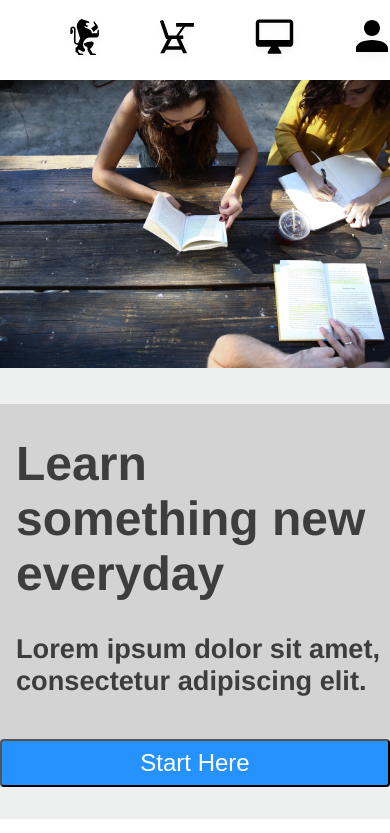
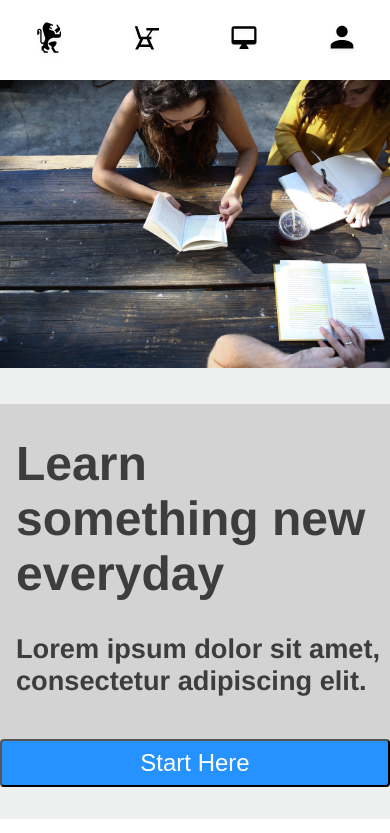
Before and after one commit to MortyChris/Colmar_Academy, a plain HTML site: page index.html in a window 390 px wide. Shown: the top 833 px of the page. Drawn offline with Linux system fonts and the light colour scheme.

Commit message:
final desktop and mobile with final touch ups part1

```diff
--- a/index.html
+++ b/index.html
@@ -23,12 +23,10 @@
           <li><a href="#" class="button">Sign in</a></li>
         </ul>
         <nav class ="mobile">
-        <ul>
-          <li><a href="#"><img src="./resources/images/ic-logo.svg" ></a></li>
-          <li><a href="#"><img src="./resources/images/ic-on-campus.svg" ></a></li>
-          <li><a href="#"><img src="./resources/images/ic-online.svg" ></a></li>
-          <li><a href="#"><img src="./resources/images/ic-login.svg" ></a></li>
-        </ul>
+          <a href="#"><img src="./resources/images/ic-logo.svg" ></a>
+          <a href="#"><img src="./resources/images/ic-on-campus.svg" ></a>
+          <a href="#"><img src="./resources/images/ic-online.svg" ></a>
+          <a href="#"><img src="./resources/images/ic-login.svg" ></a>
       </nav>
       </div>
     </nav>
--- a/resources/css/style.css
+++ b/resources/css/style.css
@@ -13,7 +13,6 @@ nav {
   flex-direction: row;
   align-items: center;
   justify-content: space-between;
-
   height: 5rem;
 }
 nav span {
@@ -227,6 +226,9 @@ a {
   font-size: 2rem;
   margin-left: 2rem;
 }
+.first-row h2 a:hover {
+  color:#7D0CE8;
+}
 .first-row h3 {
   padding-left: 1rem;
   color: #3d3d3d;
@@ -260,6 +262,9 @@ a {
   color: #3d3d3d;
   font-size: 2rem;
   margin-left: 2rem;
+}
+.second-row h2 a:hover {
+  color:#7D0CE8;
 }
 .second-row h3 {
   padding-left: 1rem;
@@ -387,7 +392,7 @@ header .mobile  {
   display: none;
 }
 /* Mobile Phone Media Query*/
-@media only screen and (max-width: 500px){
+@media only screen and (max-width: 800px){
 /*menu*/
   .menu ul {
     display: none;
@@ -395,18 +400,32 @@ header .mobile  {
   .logo {
     display: none;
   }
-  header .mobile ul {
+  header .mobile {
     display: flex;
-    justify-content: space-around;
+    flex-direction: row;
+    justify-content: space-between;
+    align-items: center;
+    flex-wrap: nowrap;
+    width: 100%;
+    height: 4rem;
+    margin-left: 1rem;
+    position: absolute;
+  }
+  header .mobile a {
+    display: block;
+    display: flex;
+    flex-direction: row;
+    flex-wrap: nowrap;
+    justify-content: space-between;
     align-items: center;
     width: 100%;
   }
-  header .mobile {
-    display: block;
-    width: 100%;
+  header .mobile a {
+    padding: 0;
+    margin: 0;
   }
-  header .mobile li {
-    padding: 0;
+  header .mobile img {
+    width: 35%;
   }
 /*main banner*/
 .banner1 {
@@ -572,8 +591,9 @@ header .mobile  {
   .first-row .mobile-button {
     background-color:lightgray;
     color:#3d3d3d;
-    margin-right:10px;
-    padding:10px 10px;
+    margin-left:.5rem;
+    padding:.5rem .5rem;
+    font-size: 1.9rem;
   }
   .second-row {
     display: flex;
@@ -614,8 +634,9 @@ header .mobile  {
 .second-row .mobile-button {
   background-color:lightgray;
   color:#3d3d3d;
-  margin-right:10px;
-  padding:10px 10px;
+  margin-left:.5rem;
+  padding:.5rem .5rem;
+  font-size: 1.9rem;
 }
 /*thesis*/
 .vcontent {
@@ -659,29 +680,4 @@ footer .copy {
   footer .social a {
     font-size: .5rem;
 }
-
-
-
-
-
-
-
-
-
-
-
-
-
-
-
-
-
-
-
-
-
-
-
-
-
 }
```
